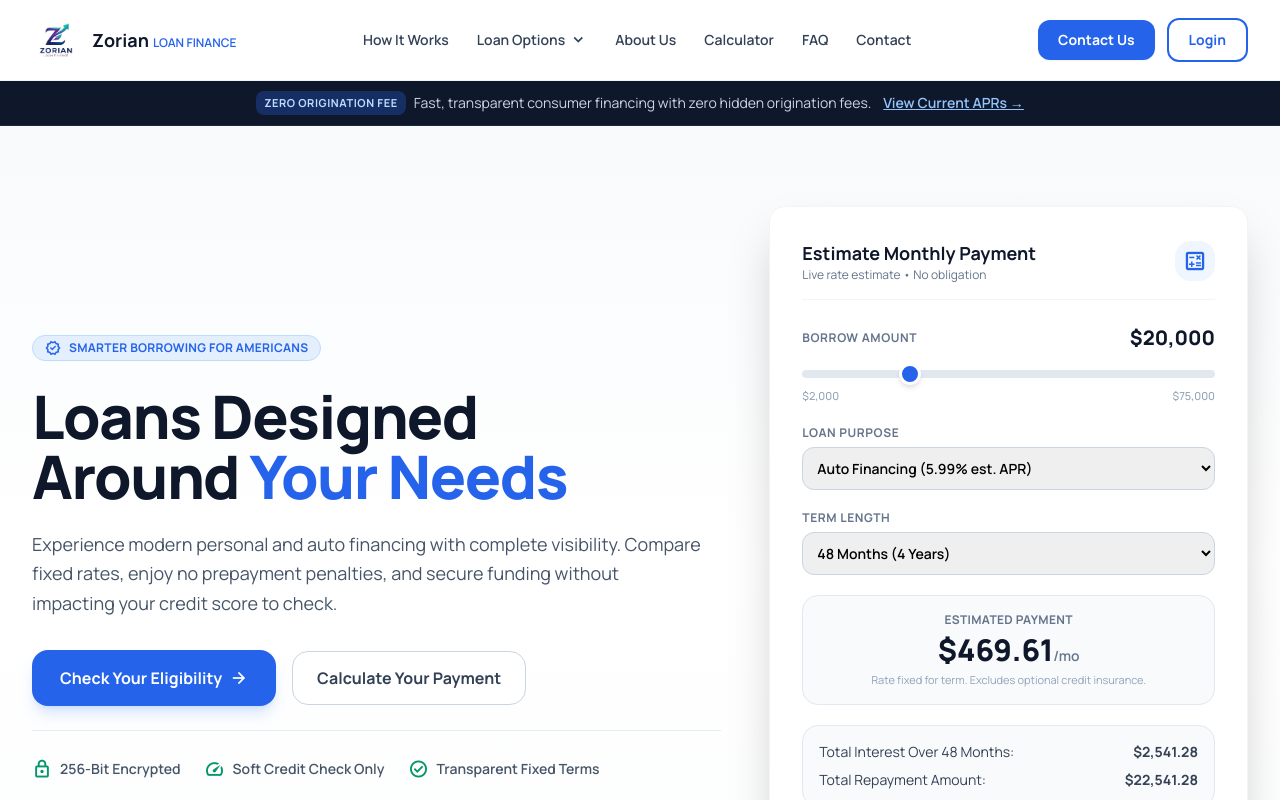
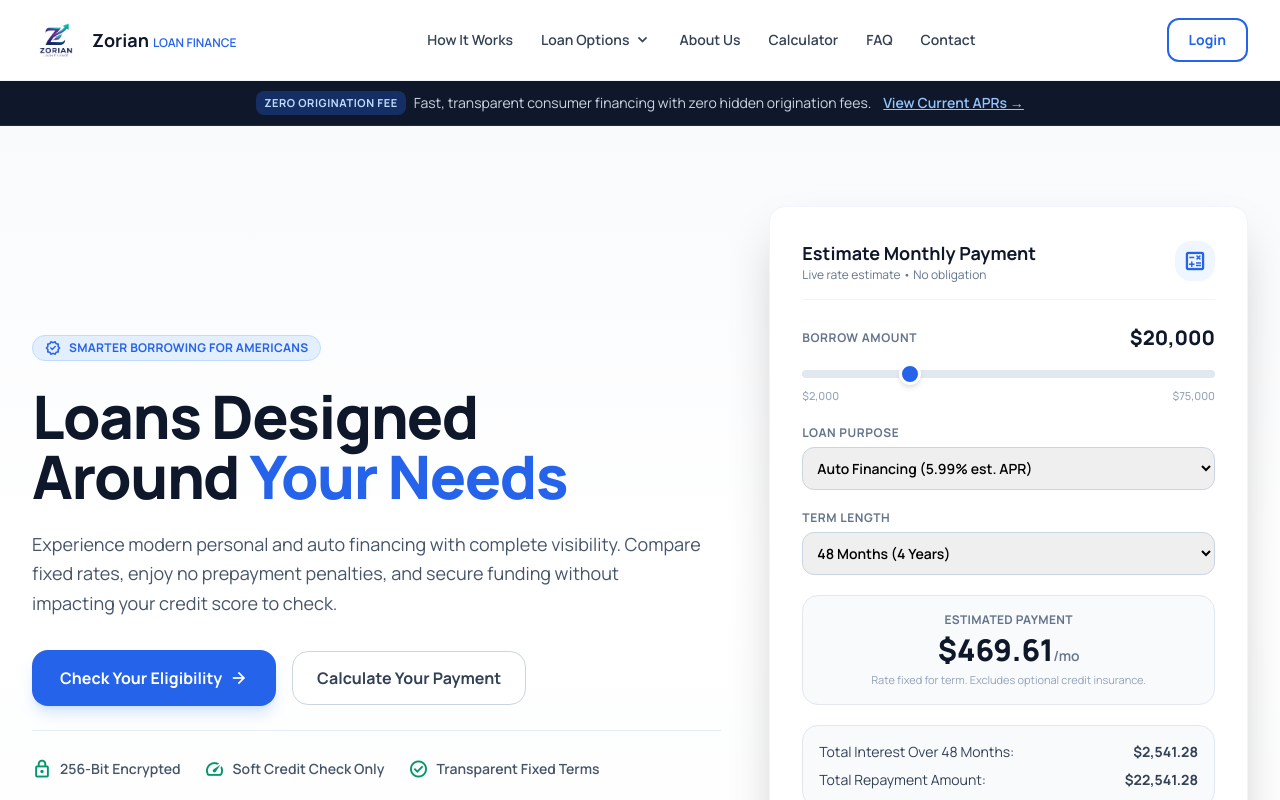
Before and after one commit to HARVINDER-FSD/Z-o-r-i-a-n-finance, a React (Vite) app: page / in a window 1280 px wide. Shown: the top 800 px of the page. Built offline with nearby package versions, Linux system fonts and the light colour scheme.

Commit message:
Remove duplicate Contact Us button from header - keep only Contact link in navigation

```diff
--- a/src/components/Header.jsx
+++ b/src/components/Header.jsx
@@ -147,12 +147,6 @@ export default function Header() {
 
         {/* Action Buttons & Mobile Toggle */}
         <div className="flex items-center gap-3">
-          <Link
-            to="/contact"
-            className="hidden md:inline-flex items-center justify-center px-5 py-2.5 text-sm font-bold text-white bg-blue-600 hover:bg-blue-700 rounded-lg shadow-sm hover:shadow transition-all duration-150"
-          >
-            Contact Us
-          </Link>
           <button
             className="hidden md:inline-flex items-center justify-center px-5 py-2.5 text-sm font-bold text-blue-600 bg-white border-2 border-blue-600 hover:bg-blue-50 rounded-lg transition-all duration-150"
           >
@@ -198,12 +192,6 @@ export default function Header() {
             FAQ
           </Link>
           <div className="flex flex-col gap-2 pt-3 border-t border-slate-200">
-            <Link
-              to="/contact"
-              className="w-full text-center block py-2.5 text-sm font-bold text-white bg-blue-600 rounded-lg hover:bg-blue-700 transition-all"
-            >
-              Contact Us
-            </Link>
             <button
               className="w-full text-center py-2.5 text-sm font-bold text-blue-600 bg-white border-2 border-blue-600 rounded-lg hover:bg-blue-50 transition-all"
             >
```
